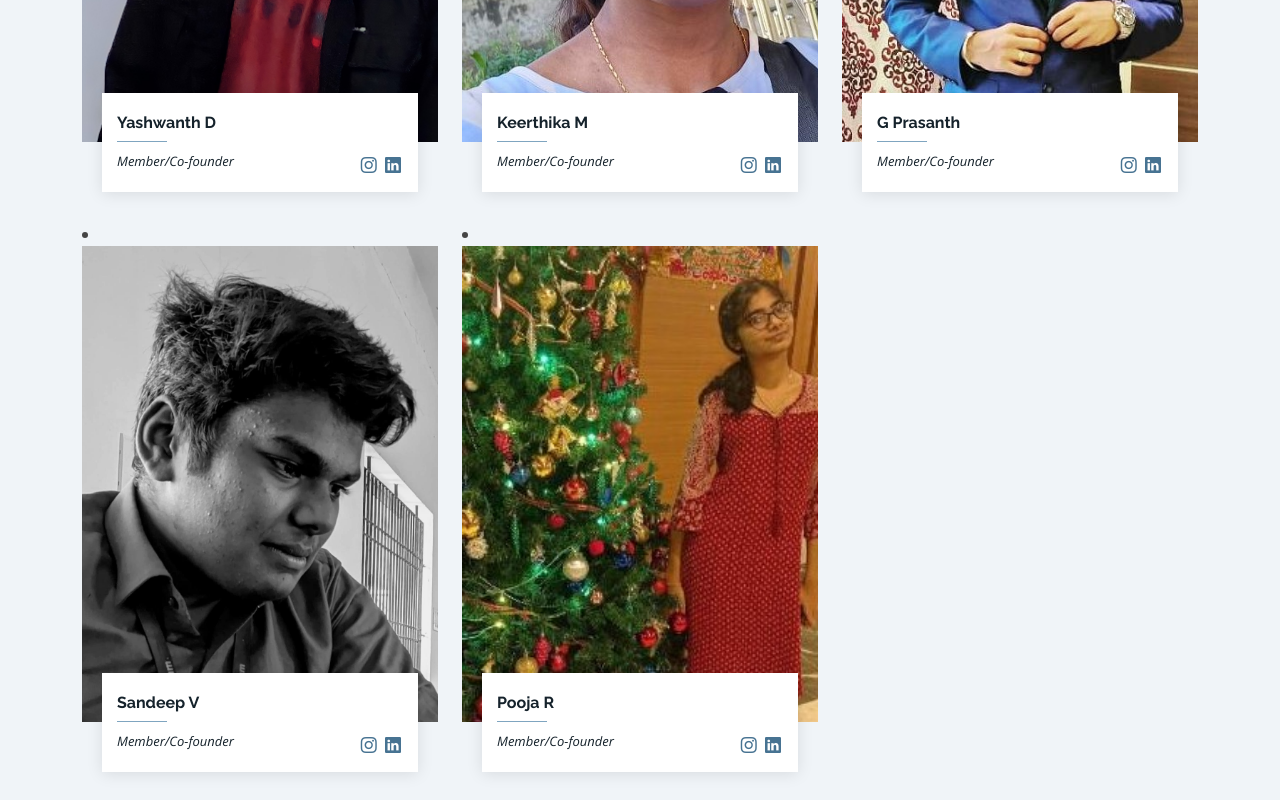
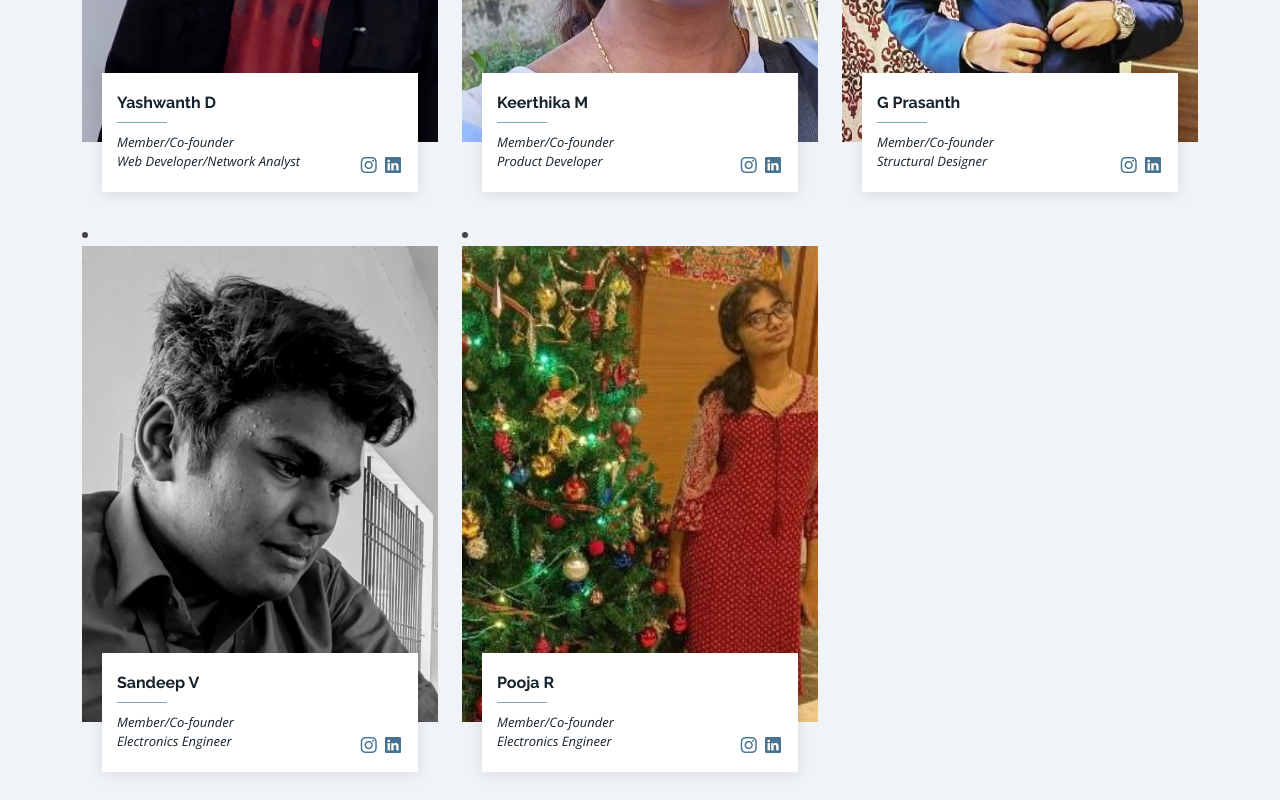
Before and after one commit to yash1th15/flare.github.io, a plain HTML site: page index.html in a window 1280 px wide. Shown: the part 3760-4560 px from the top of the page. Drawn offline with nearby package versions, Linux system fonts and the light colour scheme; a web font is replaced by a local one.

Commit message:
Qualification done

```diff
--- a/index.html
+++ b/index.html
@@ -400,7 +400,7 @@
               <div class="pic"><li class="crop"><img src="assets/img/team/team-1.jpg" class="img-fluid" alt="" width="300px" height="350px"></li></div>
               <div class="member-info">
                 <h4>Yashwanth D</h4>
-                <span>Member/Co-founder</span>
+                <span>Member/Co-founder<br>Web Developer/Network Analyst</span>
                 <div class="social">
                   <a href="https://instagram.com/yash1th_15?utm_medium=copy_link"><i class="bi bi-instagram"></i></a>
                   <a href="https://www.linkedin.com/in/yashwanth-d-4348961a8/"><i class="bi bi-linkedin"></i></a>
@@ -414,7 +414,8 @@
               <div class="pic"><li class="crop"><img src="assets/img/team/team-2.jpg" class="img-fluid" alt="" width="300px" height="350px"></li></div>
               <div class="member-info">
                 <h4>Keerthika M</h4>
-                <span>Member/Co-founder</span>
+                <span>Member/Co-founder<br>
+                Product Developer</span>
                 <div class="social">
                   <a href="https://instagram.com/2202_suga?utm_medium=copy_link"><i class="bi bi-instagram"></i></a>
                   <a href="https://www.linkedin.com/in/keerthika-m-1474991ab/"><i class="bi bi-linkedin"></i></a>
@@ -428,7 +429,7 @@
               <div class="pic"><li class="crop"><img src="assets/img/team/team-3.jpg" class="img-fluid" alt="" width="300px" height="350px"></li></div>
               <div class="member-info">
                 <h4>G Prasanth</h4>
-                <span>Member/Co-founder</span>
+                <span>Member/Co-founder<br>Structural Designer</span>
                 <div class="social">
                   <a href="https://instagram.com/g.prasanth_ennum_nan?utm_medium=copy_link"><i class="bi bi-instagram"></i></a>
                   <a href="https://www.linkedin.com/in/prasanth-g-b214971ab/"><i class="bi bi-linkedin"></i></a>
@@ -442,7 +443,7 @@
               <div class="pic"><li class="crop"><img src="assets/img/team/team-4.jpg" class="img-fluid" alt="" width="300px" height="350px"></li></div>
               <div class="member-info">
                 <h4>Sandeep V</h4>
-                <span>Member/Co-founder</span>
+                <span>Member/Co-founder<br>Electronics Engineer</span>
                 <div class="social">
                   <a href="https://instagram.com/the.sandy.machine?utm_medium=copy_link"><i class="bi bi-instagram"></i></a>
                   <a href="https://www.linkedin.com/in/sandeep-v-4235651aa/"><i class="bi bi-linkedin"></i></a>
@@ -456,7 +457,7 @@
               <div class="pic"><li class="crop"><img src="assets/img/team/team-5.jpg" class="img-fluid" alt="" width="300px" height="350px"></li></div>
               <div class="member-info">
                 <h4>Pooja R</h4>
-                <span>Member/Co-founder</span>
+                <span>Member/Co-founder<br>Electronics Engineer</span>
                 <div class="social">
                   <a href="https://instagram.com/_pooja__r?utm_medium=copy_link"><i class="bi bi-instagram"></i></a>
                   <a href="https://www.linkedin.com/in/pooja-r-7b6a241aa/"><i class="bi bi-linkedin"></i></a>
```
